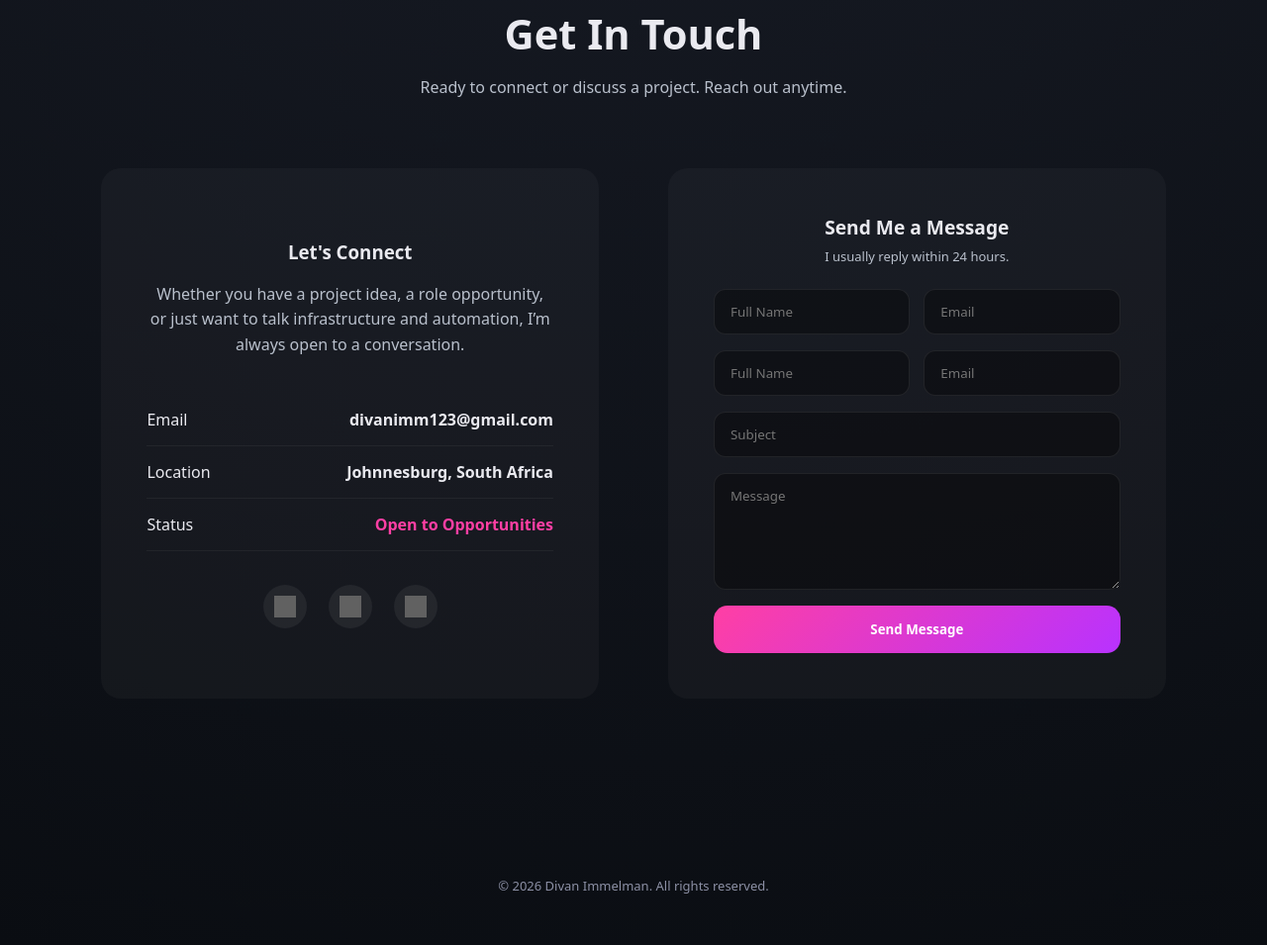
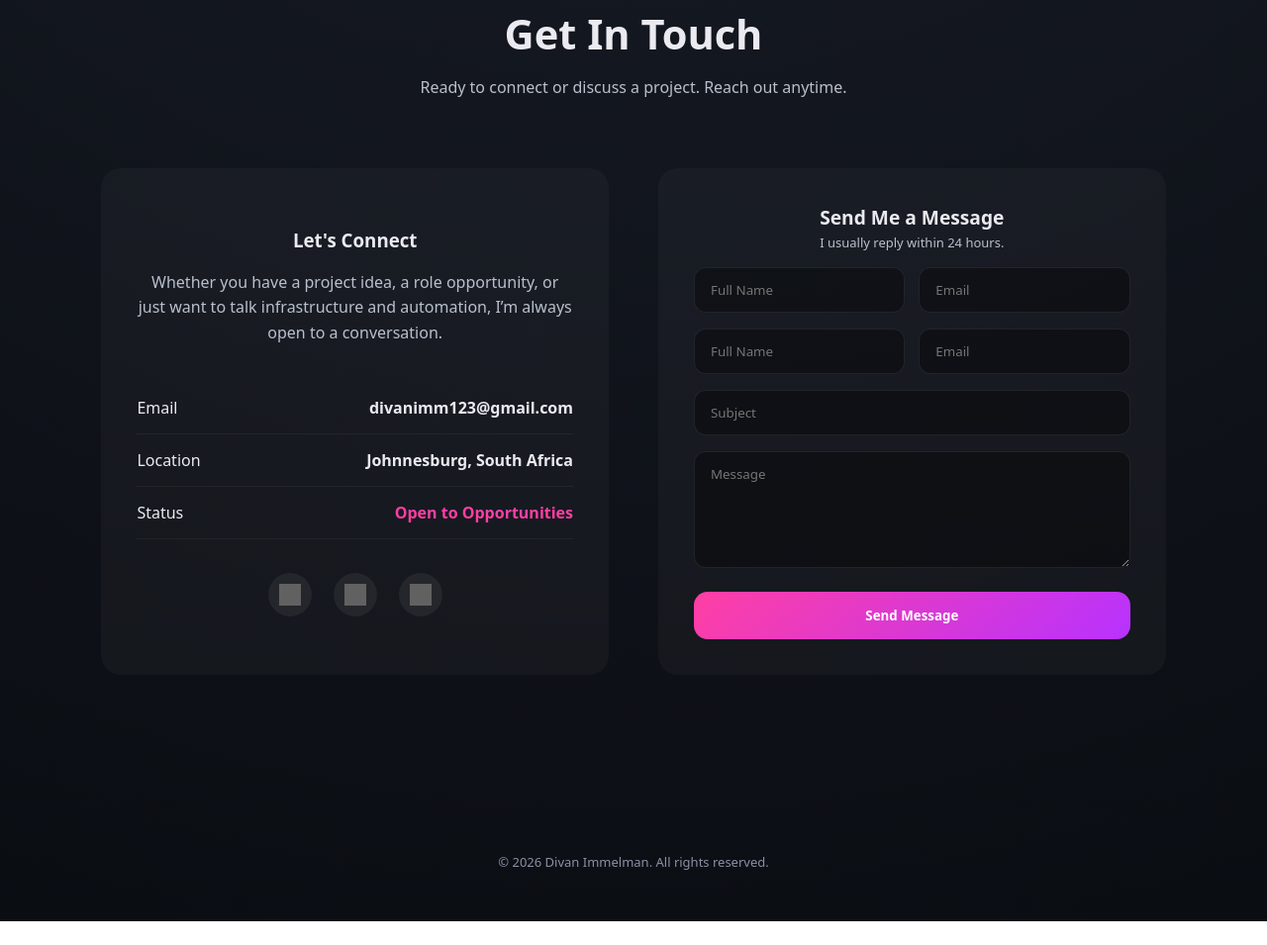
Before and after one commit to Divan-99/divanimmelman-site, a plain HTML site: page index.html in a window 1280 px wide. Shown: the part 2426-3381 px from the top of the page at 99% size. After the commit the page ends 3357 px from the top, so only its background shows below. Drawn offline with Linux system fonts and the light colour scheme; grey boxes are pictures that could not be loaded.

Commit message:
Adjust spacing and padding in contact styles

```diff
--- a/style.css
+++ b/style.css
@@ -189,7 +189,7 @@ body {
 .contact-grid {
     display: grid;
     grid-template-columns: 1fr 1fr;
-    gap: 70px;
+    gap: 50px;
     align-items: stretch;
 }
 
@@ -197,7 +197,7 @@ body {
 .contact-form {
     background: rgba(255, 255, 255, 0.03);
     border-radius: 20px;
-    padding: 46px;
+    padding: 36px;
     display: flex;
     flex-direction: column;
     justify-content: center;
@@ -272,12 +272,12 @@ body {
 }
 
 .form-title {
-    margin-bottom: 6px;
+    margin-bottom: 2px;
     font-size: 1.2rem;
 }
 
 .form-subtitle {
-    margin-bottom: 22px;
+    margin-bottom: 14px;
     font-size: 13px;
     color: #b9c0cc;
     text-align: center;
@@ -292,6 +292,7 @@ body {
     color: #fff;
     font-weight: 600;
     cursor: pointer;
+    margin-top: 8px;
 }
 
 footer {
```
